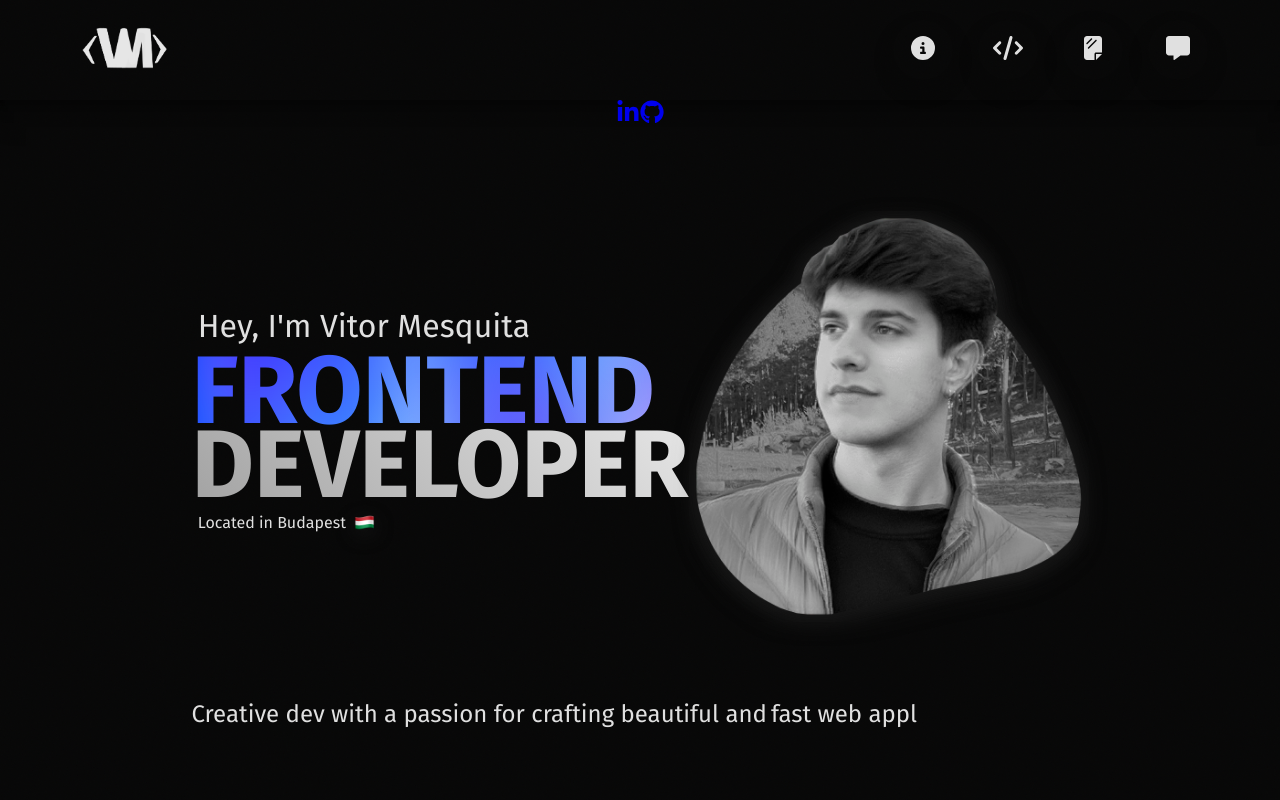
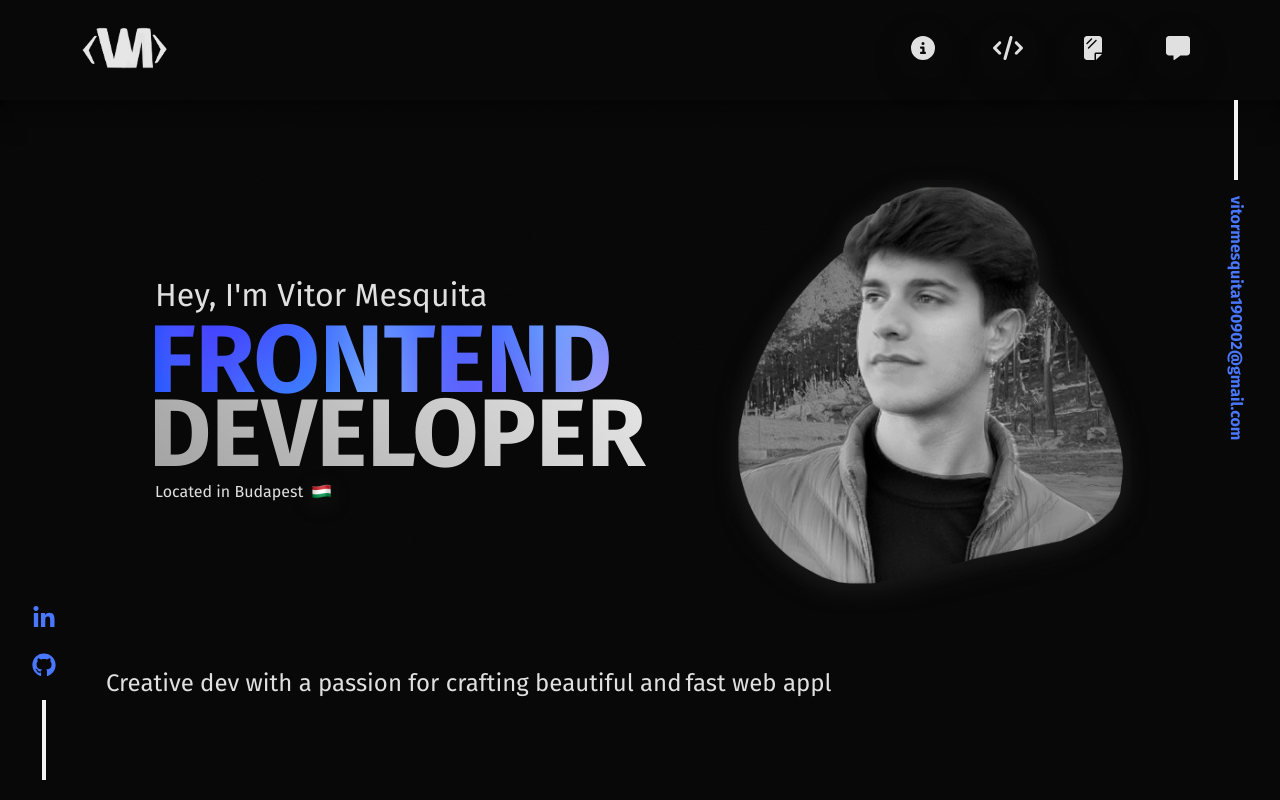
Before and after one commit to vitorsm19/Portfolio, a React (Vite) app: page / in a window 1280 px wide. Shown: the top 800 px of the page. Built offline with nearby package versions, Linux system fonts and the light colour scheme.

Commit message:
Adjusting styles

```diff
--- a/src/css/App.css
+++ b/src/css/App.css
@@ -45,10 +45,77 @@ img {
 
 main {
   display: flex;
-  flex-direction: column;
+  flex-direction: row;
   height: auto;
   width: 100%;
+  align-items: flex-start;
+  justify-content: space-between;
+  padding: 0px 2rem;
+}
+
+.social,
+.email {
+  display: flex;
+  flex-direction: column;
+  -webkit-box-align: center;
   align-items: center;
+  -webkit-box-pack: end;
+  justify-content: flex-end;
+  height: 100%;
+  gap: 1rem;
+  min-height: 85vh;
+}
+
+.social div {
+  width: 0.25rem;
+  height: 5rem;
+  background-color: rgb(244, 244, 245);
+}
+
+.social svg {
+  width: 1.5rem;
+  height: 1.5rem;
+  fill: #4a77ff;
+}
+
+.email {
+  display: flex;
+  -webkit-box-align: center;
+  align-items: center;
+  -webkit-box-pack: start;
+  justify-content: flex-start;
+  gap: 1rem;
+  flex-direction: column;
+  height: 100%;
+  min-height: 85vh;
+}
+
+.email a {
+  display: block;
+  text-orientation: mixed;
+  -webkit-writing-mode: vertical-rl;
+  writing-mode: vertical-rl;
+  font-weight: bold;
+  color: #4a77ff;
+}
+
+.email div {
+  width: 0.25rem;
+  height: 5rem;
+  background-color: rgb(244, 244, 245);
+}
+
+.content {
+  display: flex;
+  flex-direction: column;
+  -webkit-box-align: center;
+  align-items: center;
+  -webkit-box-pack: center;
+  justify-content: center;
+  height: 100%;
+  min-height: 85vh;
+  width: 100%;
+  gap: 1rem;
 }
 
 .hero,
```
